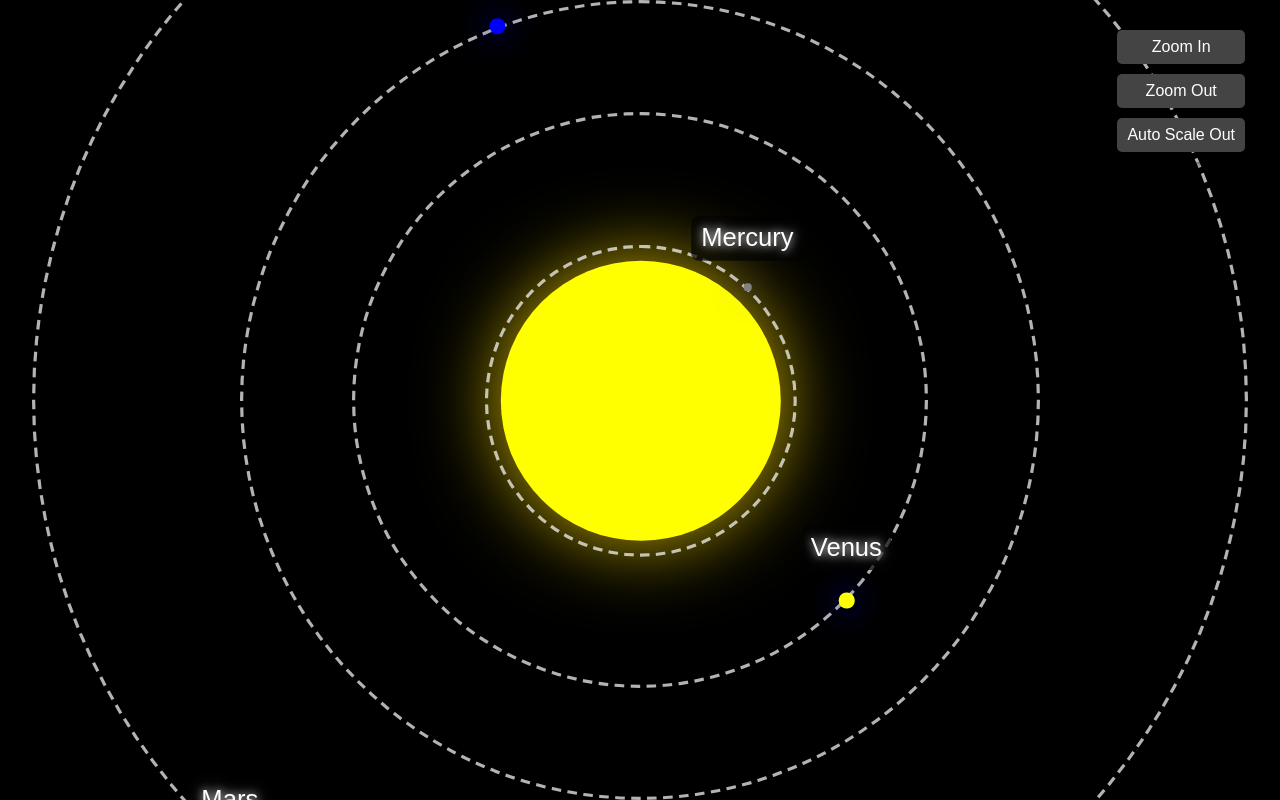
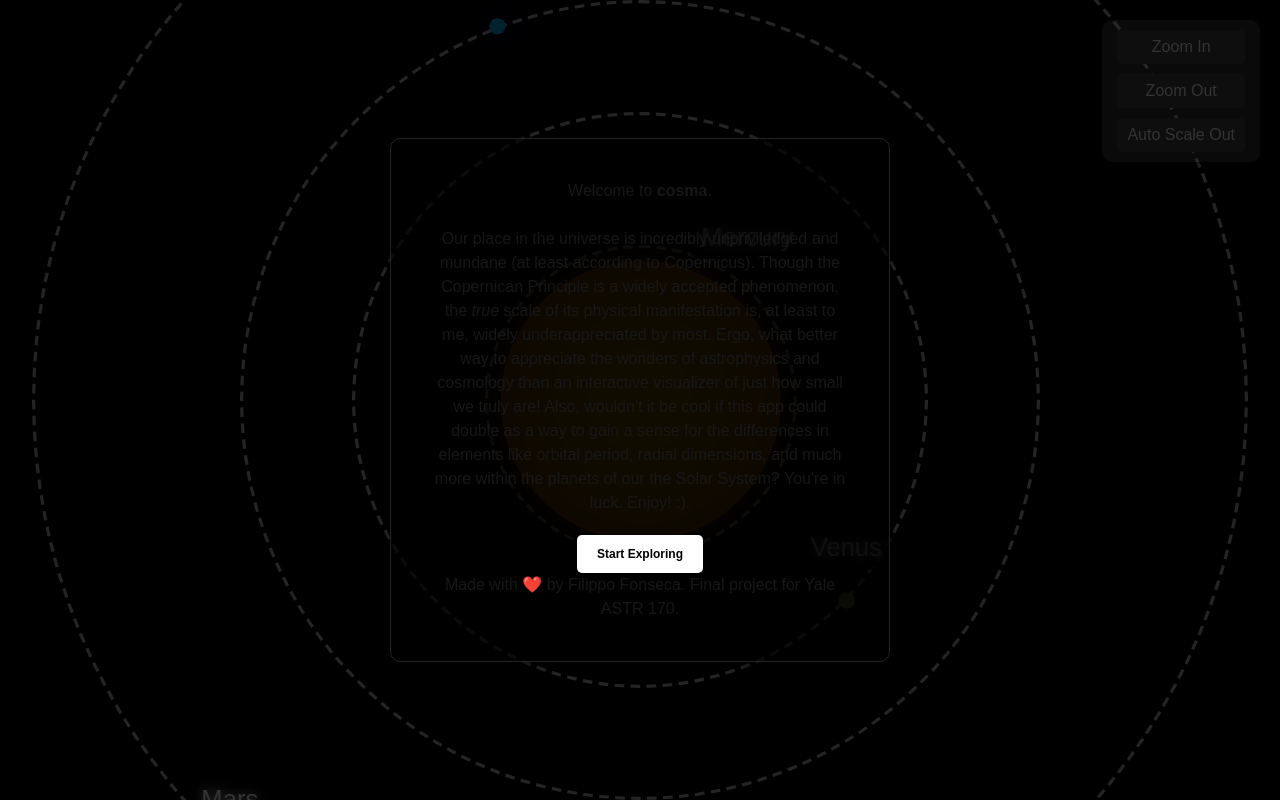
Before and after one commit to filippo-fonseca/cosma, a Next.js app: page / in a window 1280 px wide. Shown: the top 800 px of the page. Built offline with nearby package versions, Linux system fonts and the light colour scheme.

Commit message:
important style changes

```diff
--- a/src/app/page.tsx
+++ b/src/app/page.tsx
@@ -1,9 +1,34 @@
+"use client";
+
+import React from "react";
 import OrbitAnimation from "../components/OrbitAnimation";
 
 export default function Home() {
+  const [isPlaying, setIsPlaying] = React.useState(false);
+  const audioRef = React.useRef(null);
+
+  const toggleMusic = () => {
+    if (isPlaying) {
+      audioRef.current.pause();
+    } else {
+      audioRef.current.play();
+    }
+    setIsPlaying(!isPlaying);
+  };
+
   return (
     <main className="flex items-center justify-center h-screen bg-black">
       <OrbitAnimation />
+      <div
+        className="absolute bottom-3 left-3 rounded-full p-4"
+        onClick={toggleMusic}
+      >
+        Click
+      </div>
+      <audio ref={audioRef} loop>
+        <source src="/interstellar.mp3" type="audio/mpeg" />
+        Your browser does not support the audio element.
+      </audio>
     </main>
   );
 }
--- a/src/components/OrbitAnimation.tsx
+++ b/src/components/OrbitAnimation.tsx
@@ -20,49 +20,49 @@
     orbitRadius: 0.39 * EARTH_ORBIT_RADIUS,
     orbitPeriod: 88,
     size: 0.45 * EARTH_RADIUS,
-    color: "gray",
+    color: "#9f5e26",
   },
   Venus: {
     orbitRadius: 0.72 * EARTH_ORBIT_RADIUS,
     orbitPeriod: 225,
     size: 0.95 * EARTH_RADIUS,
-    color: "yellow",
+    color: "#beb768",
   },
   Earth: {
     orbitRadius: 1 * EARTH_ORBIT_RADIUS,
     orbitPeriod: 365,
     size: EARTH_RADIUS,
-    color: "blue",
+    color: "#11abe9",
   },
   Mars: {
     orbitRadius: 1.52 * EARTH_ORBIT_RADIUS,
     orbitPeriod: 687,
     size: 0.53 * EARTH_RADIUS,
-    color: "red",
+    color: "#cf3921",
   },
   Jupiter: {
     orbitRadius: (5.2 / 2) * EARTH_ORBIT_RADIUS,
     orbitPeriod: 4331,
     size: (11.2 / 2) * EARTH_RADIUS,
-    color: "orange",
+    color: "#c76e2a",
   },
   Saturn: {
     orbitRadius: (9.54 / 2) * EARTH_ORBIT_RADIUS,
     orbitPeriod: 10747,
     size: (9.45 / 2) * EARTH_RADIUS,
-    color: "gold",
+    color: "#e7c194",
   },
   Uranus: {
     orbitRadius: (19.2 / 2) * EARTH_ORBIT_RADIUS,
     orbitPeriod: 30589,
     size: (4.01 / 2) * EARTH_RADIUS,
-    color: "lightblue",
+    color: "#b5e3e3",
   },
   Neptune: {
     orbitRadius: (30.1 / 2) * EARTH_ORBIT_RADIUS,
     orbitPeriod: 59800,
     size: (3.88 / 2) * EARTH_RADIUS,
-    color: "darkblue",
+    color: "#175e9e",
   },
 };
 
@@ -82,9 +82,17 @@
 const Sun = styled.div`
   width: ${SUN_RADIUS}px;
   height: ${SUN_RADIUS}px;
-  background: yellow;
+  background: radial-gradient(
+    ellipse at center,
+    #ffd000 1%,
+    #f9b700 39%,
+    #f9b700 39%,
+    #e06317 100%
+  );
   border-radius: 50%;
   box-shadow: 0 0 50px rgba(255, 223, 0, 0.8);
+  box-shadow: 0 0 10px 2px rgba(255, 107, 0, 0.4),
+    0 0 22px 11px rgba(255, 203, 0, 0.13);
 `;
 
 const Planet = styled.div<{ size: number; color: string }>`
@@ -218,6 +226,7 @@
   flex-direction: column;
   gap: 10px;
   box-shadow: 0 2px 5px rgba(0, 0, 0, 0.5);
+  background-color: rgba(255, 255, 255, 0.2);
 `;
 
 const ControlButton = styled.button`
@@ -238,9 +247,55 @@
   }
 `;
 
-export default function OrbitAnimation() {
+const ModalOverlay = styled.div`
+  position: fixed;
+  top: 0;
+  left: 0;
+  width: 100vw;
+  height: 100vh;
+  background: rgba(0, 0, 0, 0.8);
+  display: flex;
+  align-items: center;
+  justify-content: center;
+  z-index: 9999;
+`;
+
+const ModalContent = styled.div`
+  background: #000000b3;
+  display: flex;
+  flex-direction: column;
+  align-items: center;
+  justify-content: center;
+  border: 1px solid #242424;
+  padding: 40px;
+  border-radius: 10px;
+  text-align: center;
+  box-shadow: 0 4px 10px rgba(0, 0, 0, 0.5);
+  width: 50%;
+  min-width: 400px;
+  max-width: 500px;
+`;
+
+const ModalButton = styled.button`
+  margin-top: 20px;
+  padding: 10px 20px;
+  background: white;
+  color: black;
+  border: none;
+  border-radius: 5px;
+  cursor: pointer;
+  font-size: 12px;
+  font-weight: 700;
+
+  &:hover {
+    background: #444;
+  }
+`;
+
+const OrbitAnimation = () => {
   const [scale, setScale] = React.useState(1.6);
   const [duration, setDuration] = React.useState(100);
+  const [showModal, setShowModal] = React.useState(true); // State to show/hide modal
 
   const zoomIn = () => setScale((prev) => prev + 0.05);
   const zoomOut = () => {
@@ -248,13 +303,12 @@
   };
 
   const animateScaleOut = () => {
-    setScale(1.6);
     let currentScale = scale;
     const interval = setInterval(() => {
       if (currentScale <= 0.001) {
         clearInterval(interval);
       } else {
-        currentScale = Math.max(currentScale - 0.02, 0.001); // Decrease scale
+        currentScale = Math.max(currentScale - 0.02, 0.001);
         setScale(currentScale);
       }
     }, duration);
@@ -270,11 +324,52 @@
 
   return (
     <>
+      {/* Welcome Modal */}
+      {showModal && (
+        <ModalOverlay>
+          <ModalContent>
+            <h1 className="text-3xl">
+              Welcome to <strong>cosma</strong>.
+            </h1>
+            <br />
+            <p className="text-sm font-semibold">
+              Our place in the universe is incredibly unpriviledged and mundane
+              (at least according to Copernicus). Though the Copernican
+              Principle is a widely accepted phenomenon, the <i>true</i> scale
+              of its physical manifestation is, at least to me, widely
+              underappreciated by most. Ergo, what better way to appreciate the
+              wonders of astrophysics and cosmology than an interactive
+              visualizer of just how small we truly are! Also, wouldn't it be
+              cool if this app could double as a way to gain a sense for the
+              differences in elements like orbital period, radial dimensions,
+              and much more within the planets of our the Solar System? You're
+              in luck. Enjoy! :).
+            </p>
+            <div className="flex flex-col items-center justify-center gap-2">
+              <ModalButton onClick={() => setShowModal(false)}>
+                Start Exploring
+              </ModalButton>
+              <p className="text-xs">
+                Made with ❤️ by Filippo Fonseca. Final project for Yale ASTR
+                170.
+              </p>
+            </div>
+          </ModalContent>
+        </ModalOverlay>
+      )}
+
       {/* Control Panel */}
       <ControlPanel>
         <ControlButton onClick={zoomIn}>Zoom In</ControlButton>
         <ControlButton onClick={zoomOut}>Zoom Out</ControlButton>
-        <ControlButton onClick={animateScaleOut}>Auto Scale Out</ControlButton>
+        <ControlButton
+          onClick={() => {
+            setScale(1.6);
+            animateScaleOut();
+          }}
+        >
+          Auto Scale Out
+        </ControlButton>
       </ControlPanel>
 
       {/* Orbit Animation */}
@@ -290,4 +385,6 @@
       )}
     </>
   );
-}
+};
+
+export default OrbitAnimation;
```
Also changed, not shown: 1 other file (tests, documents, lock files or other folders).
